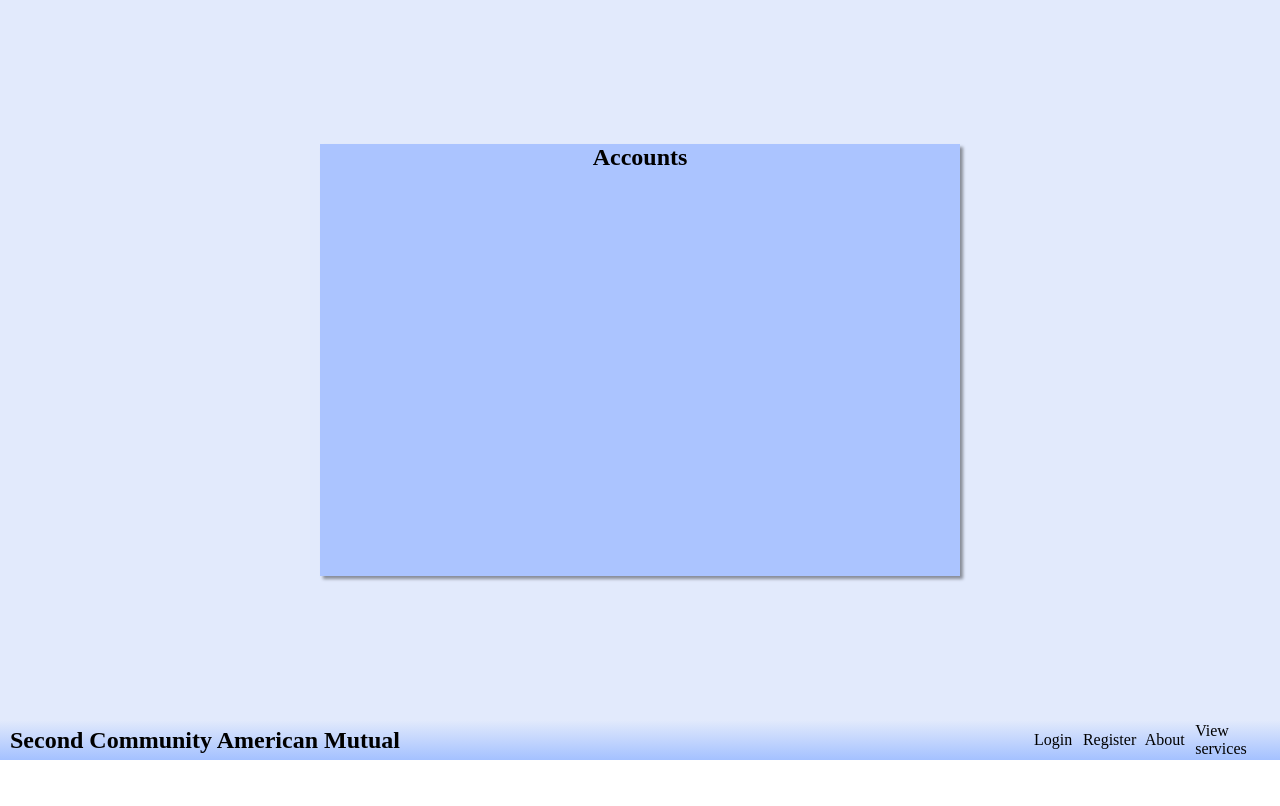
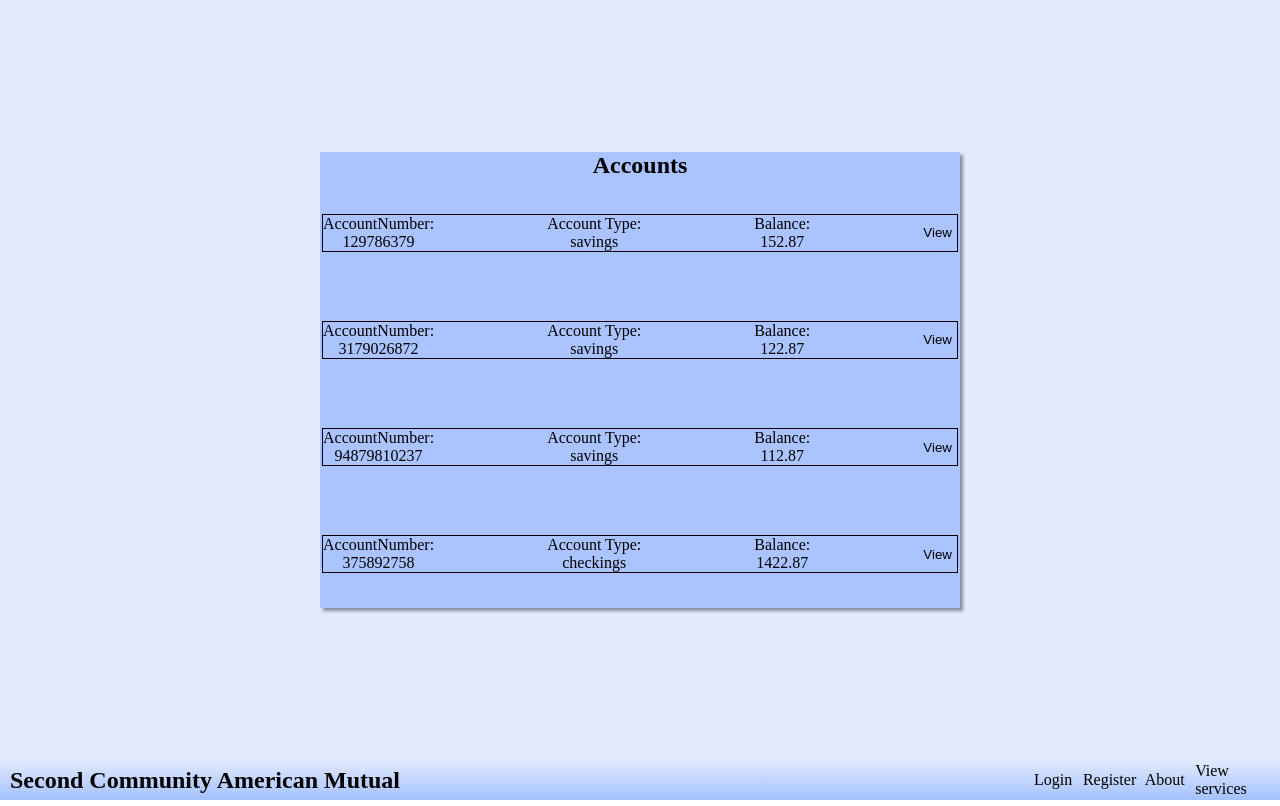
Before and after one commit to mbatista4/second-community-america-mutual-frontend, a React (Create React App) app: page /overview in a window 1280 px wide. Built offline with nearby package versions, Linux system fonts and the light colour scheme.

Commit message:
account overview start

```diff
--- /dev/null
+++ b/src/Components/BankAccount.jsx
@@ -0,0 +1,33 @@
+import React from 'react'
+
+export default function BankAccount({bankInfo}) {
+
+    const handleSwitch = (e) => {
+        console.log("switching to detailed view page");
+        // setMsg("going to detailed view");
+        // history.push('/w/detailed');
+    }
+
+
+        let {accountType,accountNumber,balance} = bankInfo;
+
+        return (
+            <div className="bank-info">
+                <div className="acccount-number">
+                    <p>AccountNumber:</p>
+                    <p> {accountNumber}</p>
+                </div>
+                <div className="account-type">
+                    <p>Account Type:</p>
+                    <p>{accountType}</p>
+                </div>
+                <div className="balance">
+                    <p>Balance:</p>
+                    <p>{balance}</p>
+                </div>
+                <button className="bank-info-btn" type="button" onClick={handleSwitch} >View</button>
+            </div>
+        );
+
+
+}
--- a/src/Components/OverviewPage/Overview.jsx
+++ b/src/Components/OverviewPage/Overview.jsx
@@ -1,11 +1,16 @@
 import React from 'react'
+import BankAccount from '../BankAccount'
+import {data} from '../../data';
 import './overview.css'
 
 export default function Overview() {
     return (
-        <div className="page">
+        <div className="overview-page">
             <div className="accounts-box">
                 <h2>Accounts</h2>
+                <div className="accounts-overview">
+                    {data.map(bankInfo =>(<BankAccount className="accounts-overview" key={bankInfo.accountNumber} bankInfo={bankInfo}/>))}
+                </div>
             </div>
         </div>
     )
--- a/src/Components/OverviewPage/overview.css
+++ b/src/Components/OverviewPage/overview.css
@@ -1,4 +1,4 @@
-.page {
+.overview-page {
     display: flex;
     height: 95vh;
     background-color: #e2eafc;
@@ -7,6 +7,8 @@
 }
 
 .accounts-box{
+    display: flex;
+    flex-direction: column;
     margin: auto;
     height: 60%;
     width: 50%;
@@ -14,3 +16,10 @@
     box-shadow: 3px 3px 3px rgba(0, 0, 0, .4);
     text-align: center;
 }
+
+.accounts-overview {
+    height: 95%;
+    display: flex;
+    flex-direction: column;
+    justify-content: space-around;
+}
```
